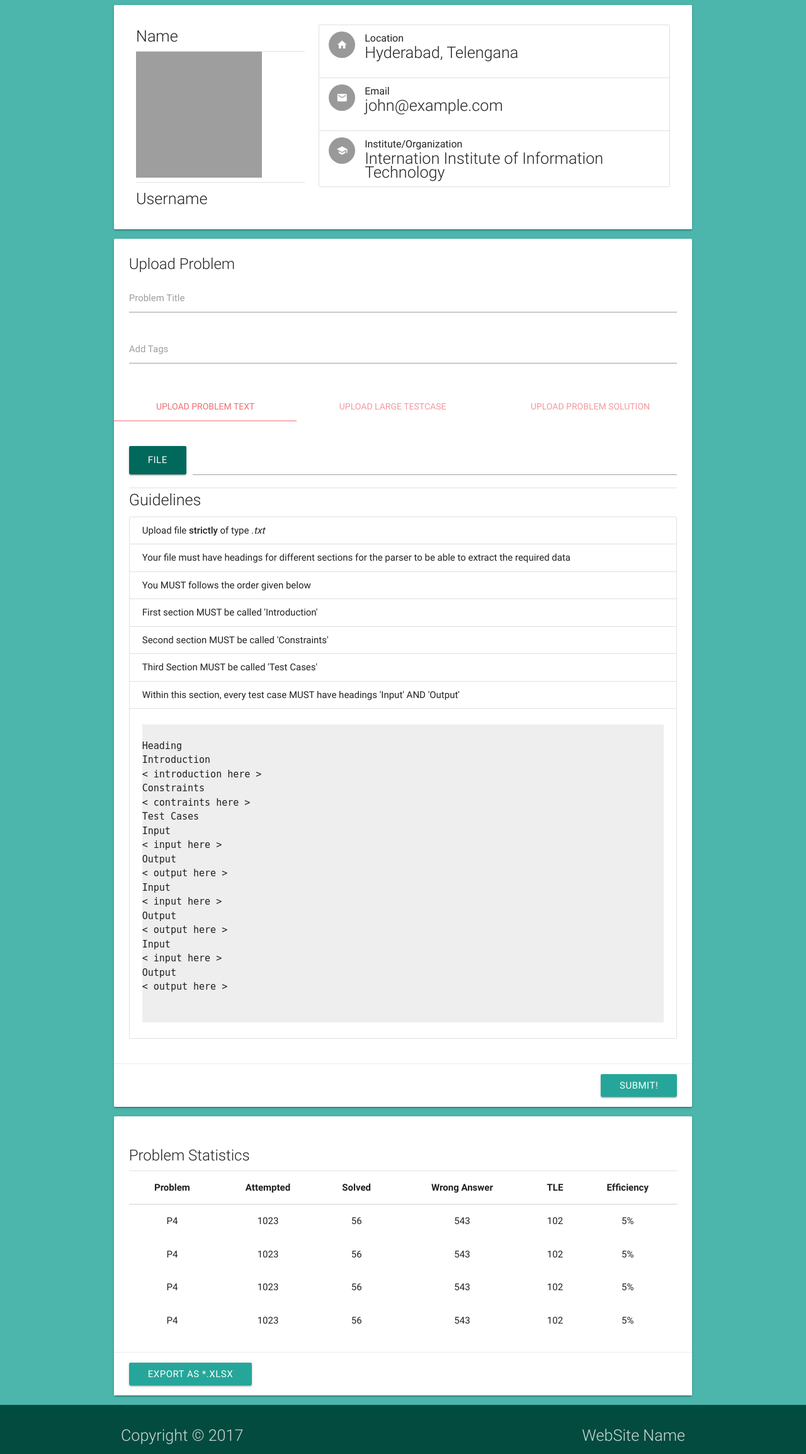
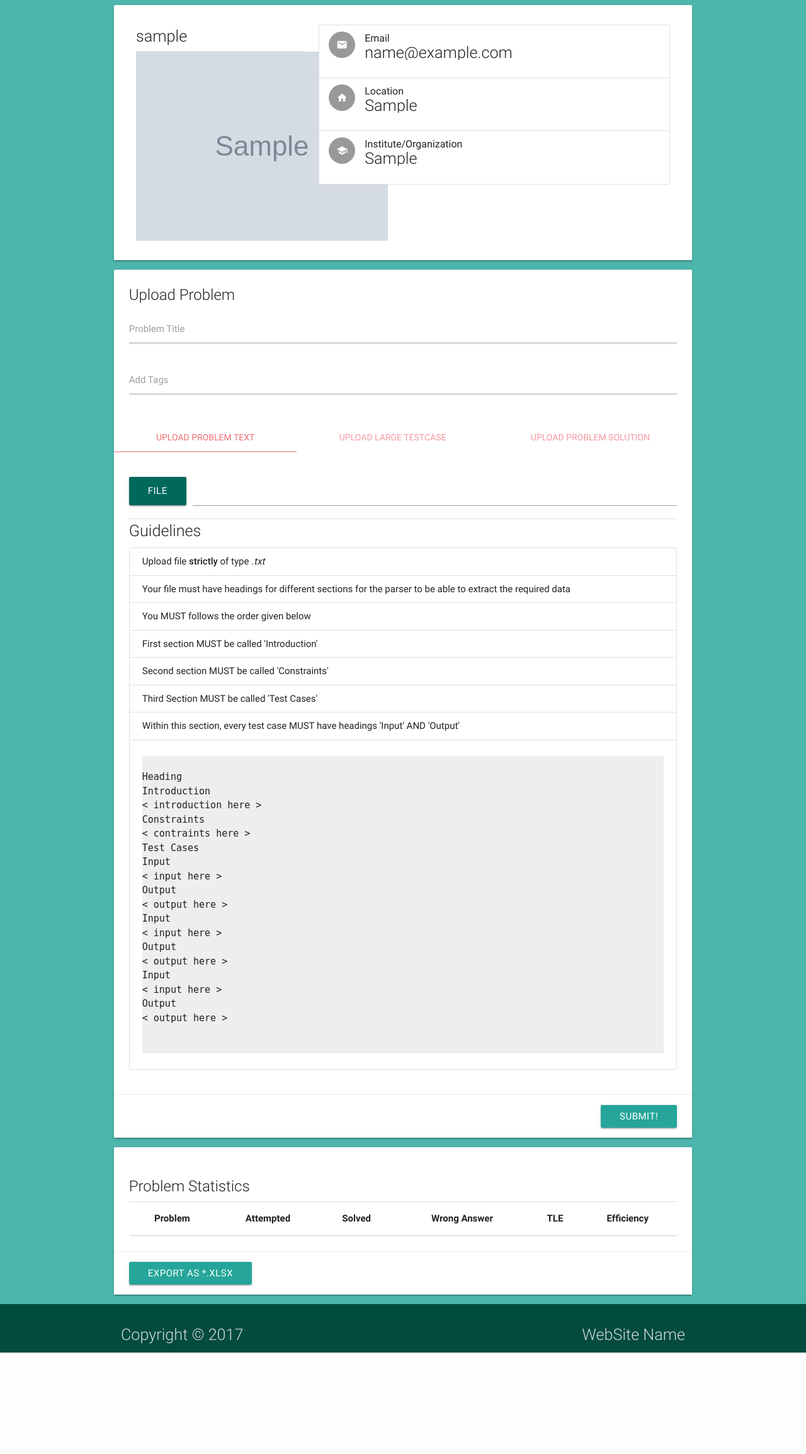
Before and after one commit to Pk13055/effective-giggle, a Flask app: page /setter/1 in a window 1280 px wide. Shown: the part 64-2372 px from the top of the page at 63% size. After the commit the page ends 2211 px from the top, so only its background shows below. Run offline with Flask 2, Linux system fonts and the light colour scheme; tables that the repository leaves empty hold one stand-in row (values such as "Sample post"); grey boxes marked "Sample" are stand-in pictures; lists and menus that the app fills with data are empty; some libraries are stand-ins or nearby versions; grey boxes are pictures that could not be loaded.

Commit message:
admin rendering done. Problem generator added

```diff
--- a/app/User/controllers.py
+++ b/app/User/controllers.py
@@ -8,11 +8,17 @@ import user_maker
 user = Blueprint('user', __name__)
 
 @user.route('/setter/<code>', methods = ['GET', 'POST'])
+# 6da345d3e597b17c5a6e32b011dcb823c1fca8ef use this guy for testing
 def admin_route(code):
 	if request.method == 'GET':
-		return render_template('Profiles/profile_admin.html', admin = code)
+		data = user_maker.getData(code)
+		if data:
+			problems = user_maker.getProblems(code)
+			return render_template('Profiles/profile_admin.html', admin = code, data = data, problems = problems)
+		else:
+			redirect("/", code = 404)
 	elif request.method == 'POST':
-		return user_maker.createProblem(request.form)
+		return user_maker.createProblem(request.form, code)
 
 
 @user.route('/solver/<code>', methods = ['GET', 'POST'])
--- a/app/User/user_maker.py
+++ b/app/User/user_maker.py
@@ -1,12 +1,41 @@
 # Methods to implement the various route validations and other helper
 
 from flask import jsonify
+from app import db, models
 
-def createProblem(form):
+# Admin function to create a problem object from the submitted form
+def createProblem(form, code):
 	obj = {}
 	for x in form:
-		if x == "tags" and len(form[x]):
-			obj[x] = form[x].split(',')
-		else:
-			obj[x] = form[x]
+		obj[x] = form[x]
+	obj['uploader'] = code
 	return jsonify(obj)
+
+# Admin function to render the dict data for the given admin
+def getData(code):
+	user = models.User.query.filter(models.User.uid == code, models.User.role == 'admin').first()
+	if user:
+		user_data = {
+			'username' : user.username,
+			'email' : user.email,
+			'location' : user.location,
+			'institute' : user.institute,
+			'uid' : code,
+			'profile_pic' : user.profile_location
+		}
+		return user_data
+	else:
+		return {}
+
+def getProblems(code):
+	problems = models.Problem.query.filter(models.Problem.uploader == code).all()
+	problem_list = []
+	for problem in problems:
+		problem_list.append({
+				'title' : problem.title,
+				'attempted' : problem.total_submissions,
+				'accepted' : problem.accepted,
+				'wrong_answer' : problem.wrong_answer,
+				'tle' : problem.tle
+			})
+	return problem_list
--- a/app/models.py
+++ b/app/models.py
@@ -23,6 +23,7 @@ class Problem(db.Model):
 	uid = db.Column(db.String(255), unique = True, nullable = False)
 	title = db.Column(db.String(30), nullable = False)
 	tags = db.Column(db.String(255))
+	uploader = db.Column(db.String(255), nullable = False)
 
 	# basic info about the problem
 	upload_date = db.Column(db.String(255), nullable = False)
@@ -39,11 +40,12 @@ class Problem(db.Model):
 	editorial_location = db.Column(db.String(300), nullable = False)
 
 
-	def __init__(self, title, tags, problem_location, io_location, solution_language, solution_location, editorial_location):
+	def __init__(self, title, tags, uploader, problem_location, io_location, solution_language, solution_location, editorial_location):
 
 		# data given by the user
 		self.title = title
 		self.tags = tags
+		self.uploader = uploader
 		self.problem_location = problem_location
 		self.io_location = io_location
 		self.solution_language = solution_language
--- a/app/templates/Profiles/profile_admin.html
+++ b/app/templates/Profiles/profile_admin.html
@@ -36,28 +36,26 @@
 		<div class="container">
 			<div class="row card-panel">
 				<div class="col s12 m4">
-					<h5 class="flow-text"> Name </h5>
+					<h5 class="flow-text">{{ data.username }}</h5>
 					<div class="divider"></div>
-					<img src="http://lorempixel.com/200/200">
-					<div class="divider"></div>
-					<h5 class="flow-text"> Username</h5>
+					<img src="{{ data.profile_pic }}" alt="{{ data.username }}">
 				</div>
 				<div class="col s12 m8">
 					<ul class="collection">
 						<li class="collection-item avatar">
+							<i class="material-icons circle">email</i>
+							<span class="title">Email</span>
+							<p class="flow-text truncate">{{ data.email }}</p>
+						</li>
+						<li class="collection-item avatar">
 							<i class="material-icons circle">home</i>
 							<span class="title">Location</span>
-							<p class="flow-text">Hyderabad, Telengana</p>
-						</li>
-						<li class="collection-item avatar">
-							<i class="material-icons circle">email</i>
-							<span class="title">Email</span>
-							<p class="flow-text">john@example.com</p>
+							<p class="flow-text truncate">{{ data.location }}</p>
 						</li>
 						<li class="collection-item avatar">
 							<i class="material-icons circle">school</i>
 							<span class="title">Institute/Organization</span>
-							<p class="flow-text">Internation Institute of Information Technology</p>
+							<p class="flow-text truncate">{{ data.institute }}</p>
 						</li>
 					</ul>
 				</div>
@@ -218,36 +216,16 @@ Output
 							</tr>
 						</thead>
 						<tbody>
+							{% for problem in problems %}
 							<tr>
-								<td>P4</td>
-								<td>1023</td>
-								<td>56</td>
-								<td>543</td>
-								<td>102</td>
-								<td>5%</td>
+								<td class="truncate">{{ problem.title }}</td>
+								<td>{{ problem.attempted }}</td>
+								<td>{{ problem.accepted }}</td>
+								<td>{{ problem.wrong_answer }}</td>
+								<td>{{ problem.tle }}</td>
+								<td> 23% </td>
 							</tr>
-							<tr>
-								<td>P4</td>
-								<td>1023</td>
-								<td>56</td>
-								<td>543</td>
-								<td>102</td>
-								<td>5%</td>
-							</tr><tr>
-								<td>P4</td>
-								<td>1023</td>
-								<td>56</td>
-								<td>543</td>
-								<td>102</td>
-								<td>5%</td>
-							</tr><tr>
-								<td>P4</td>
-								<td>1023</td>
-								<td>56</td>
-								<td>543</td>
-								<td>102</td>
-								<td>5%</td>
-							</tr>
+							{% endfor %}
 						</tbody>
 					</table>
 				</div>
--- a/comment_gen.py
+++ b/comment_gen.py
@@ -4,8 +4,7 @@ import random
 from flask import Flask
 from flask_sqlalchemy import SQLAlchemy
 from app import db
-from app.models import Comment
-
+from app.models import Comment, Problem, User
 
 for _ in range(int(sys.argv[1])):
 	user_id = randint(1, 10 ** 5)
--- a/user_gen.py
+++ b/user_gen.py
@@ -5,6 +5,11 @@ from flask import Flask
 from flask_sqlalchemy import SQLAlchemy
 from app import db
 from app.models import User
+
+try:
+	db.create_all()
+except:
+	pass
 
 email_domain = ['gmail', 'yahoo', 'hotmail', 'reddiff', 'outlook']
 roles = ['user', 'admin']
@@ -17,4 +22,5 @@ for _ in range(int(sys.argv[1])):
 	role = roles[randint(0,1)]
 	profile_location = ''.join(random.choice(string.ascii_uppercase + string.digits) for _ in range(5)) + '/' + ''.join(random.choice(string.ascii_uppercase + string.digits) for _ in range(randint(4, 10))) + '/' + ''.join(random.choice(string.ascii_uppercase + string.digits) for _ in range(randint(12,45)))
 	db.session.add(User(username, email, password, institute, location, role, profile_location))
+
 db.session.commit()
```
Also changed, not shown: problem_gen.py (added, +38 -0 lines).
